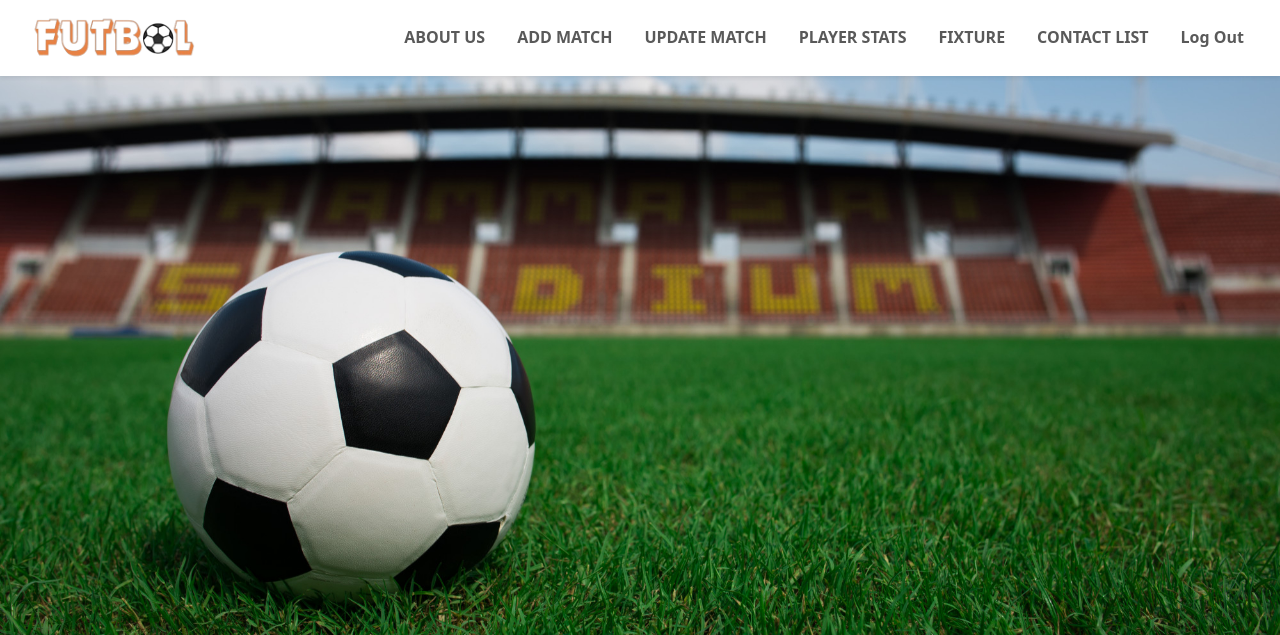
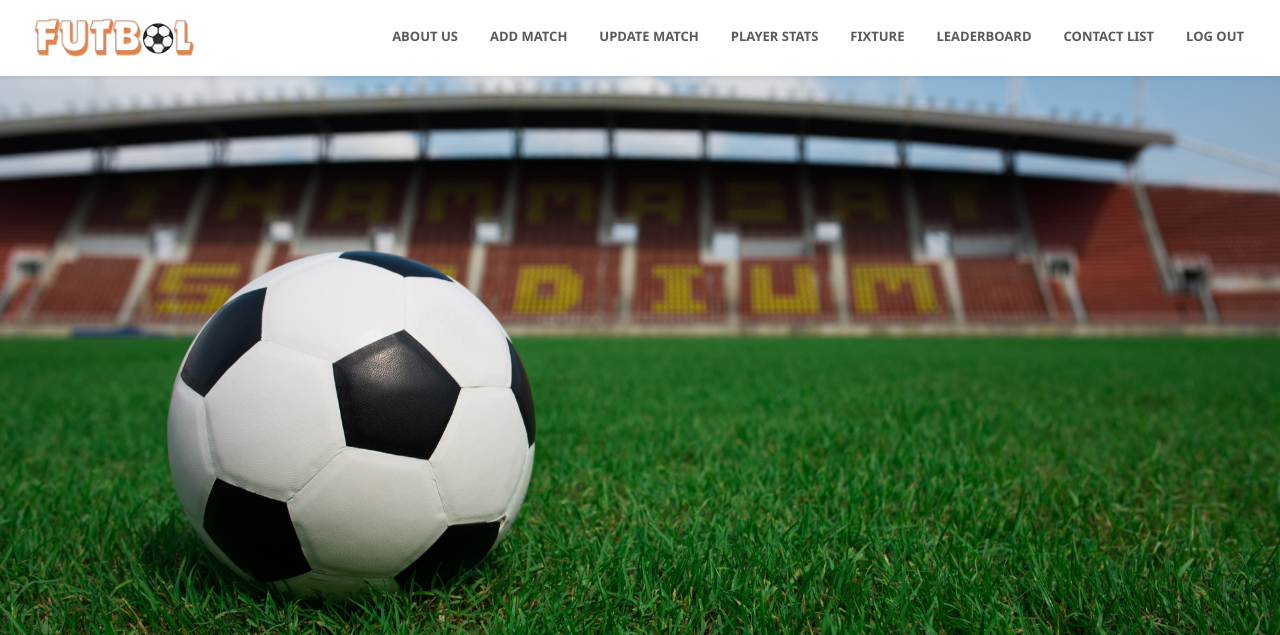
Before and after one commit to IramDhrubo31/futbol, a PHP site: page /adminPortal.html in a window 1280 px wide. Shown: the top 635 px of the page. Run offline with PHP 8.4, Linux system fonts and the light colour scheme.

Commit message:
updated navbar section

```diff
--- a/adminPortal.html
+++ b/adminPortal.html
@@ -11,7 +11,7 @@
 </head>
 <body style="background: linear-gradient(90deg, rgba(40,38,38,1) 10%, rgba(50,46,46,1) 33%, rgba(57,53,53,1) 49%, rgba(84,84,87,0.9725140056022409) 100%);">
   <header>
-    <nav class="navbar navbar-expand-md shadow-sm bg-white px-3 sticky-md-top">
+    <nav class="navbar navbar-expand-md shadow-sm bg-white px-3 sticky-md-top" style="font-size: small; font-weight: bold; font-family: 'Segoe UI', Tahoma, Geneva, Verdana, sans-serif;">
       <div class="container-fluid">
         <a class="navbar-brand" href="#Home">
           <img src="logo/Futb_l-removebg-preview.png" alt="Futbol" height="50">
@@ -25,22 +25,25 @@
               <a class="nav-link" href="aboutus.html" target="_blank">ABOUT US</a>
             </li>
             <li class="nav-item">
-              <a class="nav-link" href="addMatch.php" target="_blank">ADD MATCH</a>
+              <a class="nav-link" href="addMatch.php">ADD MATCH</a>
             </li>
             <li class="nav-item">
-              <a class="nav-link" href="updateMatch.php" target="_blank">UPDATE MATCH</a>
+              <a class="nav-link" href="updateMatch.php">UPDATE MATCH</a>
             </li>
             <li class="nav-item">
-              <a class="nav-link" href="playerStats.php" target="_blank">PLAYER STATS</a>
+              <a class="nav-link" href="playerStats.php">PLAYER STATS</a>
             </li>
             <li class="nav-item">
-              <a class="nav-link" href="fixture.php" target="_blank">FIXTURE</a>
+              <a class="nav-link" href="fixture.php">FIXTURE</a>
             </li>
             <li class="nav-item">
-              <a class="nav-link" href="Contact_Page/contactlist.php" target="_blank">CONTACT LIST</a>
+              <a class="nav-link" href="leaderboard.php">LEADERBOARD</a>
             </li>
             <li class="nav-item">
-              <a class="nav-link" href="adminLogin.html">Log Out</a>
+              <a class="nav-link" href="Contact_Page/contactlist.php">CONTACT LIST</a>
+            </li>
+            <li class="nav-item">
+              <a class="nav-link" href="adminLogin.html">LOG OUT</a>
             </li>
           </ul>
         </div>
@@ -83,7 +86,7 @@
               <div class="card-body">
                 <h5 class="card-title">UPDATE MATCH SCORE</h5>
                 <p class="card-text">Here you can update the score of a live match</p>
-                <a href="updateMatch.html" class="text-decoration-none"><button class="matchButton mx-auto d-block px-3 py-1 rounded-4">UPDATE LIVE MATCH</button></a>
+                <a href="updateMatch.php" class="text-decoration-none"><button class="matchButton mx-auto d-block px-3 py-1 rounded-4">UPDATE LIVE MATCH</button></a>
               </div>
             </div>
           </div>
@@ -114,9 +117,9 @@
             <div class="card h-100">
               <img src="images/players_image_for_admin_page.jpg" class="card-img-top h-100" alt="...">
               <div class="card-body">
-                <h5 class="card-title">PLAYERS</h5>
-                <p class="card-text">Here you can view and edit the players.</p>
-                <a href="#" class="text-decoration-none"><button class="matchButton mx-auto d-block px-3 py-1 rounded-4" disabled>VIEW PLAYERS</button></a>
+                <h5 class="card-title">PLAYER STATS</h5>
+                <p class="card-text">Here you can edit a player's statistics.</p>
+                <a href="playerStats.php" class="text-decoration-none"><button class="matchButton mx-auto d-block px-3 py-1 rounded-4" >UPDATE PLAYER STATS</button></a>
               </div>
             </div>
           </div>
--- a/css/adminPortal.css
+++ b/css/adminPortal.css
@@ -19,11 +19,6 @@
 
 }
 
-.nav-item{
-
-    font-weight: 600;
-}
-
 #hero{
     background-image: url(../images/soccer-ball-grass-with-stadium-background.jpg);
     height: 70vh;
--- a/css/fixture.css
+++ b/css/fixture.css
@@ -15,11 +15,6 @@ body{
 
 }
 
-.nav-item{
-
-    font-weight: 600;
-}
-
 footer a{
 
     color: rgb(255, 255, 255);
--- a/css/matchreg.css
+++ b/css/matchreg.css
@@ -14,10 +14,6 @@ body{
 
 }
 
-.nav-item{
-
-    font-weight: 600;
-}
 footer a{
 
     color: rgb(255, 255, 255);
--- a/css/pprofile.css
+++ b/css/pprofile.css
@@ -9,11 +9,6 @@ body{
     display: flex;
     flex-direction: column;
     align-items: flex-end;
-}
-
-.nav-item{
-
-    font-weight: 600;
 }
 
 footer a{
--- a/css/style.css
+++ b/css/style.css
@@ -26,10 +26,6 @@ header{
     position: relative;
 } */
 
-.nav-item{
-
-    font-weight: 600;
-}
 .loginButton{
     background-color: rgb(28, 146, 44);
     color:  rgb(255, 255, 255);
--- a/css/updateMatch.css
+++ b/css/updateMatch.css
@@ -8,11 +8,6 @@
     align-items: flex-end;
 }
 
-.nav-item{
-
-    font-weight: 600;
-}
-
 body{
     /* background-image: url(../images/soccer-ball-grass-with-stadium-background.jpg); */
     /* background-image: url(../images/admin_page_background_image_3.jpg); */
--- a/dashboard.php
+++ b/dashboard.php
@@ -8,7 +8,7 @@
   }
   else {
       $sql = 'SELECT * FROM user_table';
-      $result = mysqli_query($link, $sql) or die(mysqli_error());
+      $result = mysqli_query($link, $sql);
   }
   $sql = "SELECT * FROM user_table WHERE user_name ='$username'";
   $userInfo = mysqli_query($link, $sql);
--- a/leaderboard.html
+++ b/leaderboard.php
@@ -4,7 +4,7 @@
 <head>
   <meta charset="UTF-8">
   <meta name="viewport" content="width=device-width, initial-scale=1.0">
-  <title>Document</title>
+  <title>Leaderboard</title>
   <link rel="stylesheet" href="css/leader.css">
   <link rel="stylesheet" href="https://maxcdn.bootstrapcdn.com/bootstrap/4.5.2/css/bootstrap.min.css">
   <script src="https://ajax.googleapis.com/ajax/libs/jquery/3.5.1/jquery.min.js"></script>
--- a/playerStats.php
+++ b/playerStats.php
@@ -44,7 +44,7 @@
 </head>
 <body>
   <header>
-    <nav class="navbar navbar-expand-md shadow-sm bg-white px-3 sticky-md-top">
+    <nav class="navbar navbar-expand-md shadow-sm bg-white px-3 sticky-md-top" style="font-size: small; font-weight: bold; font-family: 'Segoe UI', Tahoma, Geneva, Verdana, sans-serif;">
       <div class="container-fluid">
         <a class="navbar-brand" href="#Home">
           <img src="logo/Futb_l-removebg-preview.png" alt="Futbol" height="50">
```
Also changed, not shown: addMatch.php (+9 -12 lines), css/addMatch.css (+0 -9 lines), fixture.php (+4 -35 lines), index.php (+4 -5 lines), matchreg.php (+4 -4 lines), pprofile.php (+6 -6 lines), updateMatch.php (+5 -5 lines), updateSchedule.html (deleted, +0 -11 lines).
